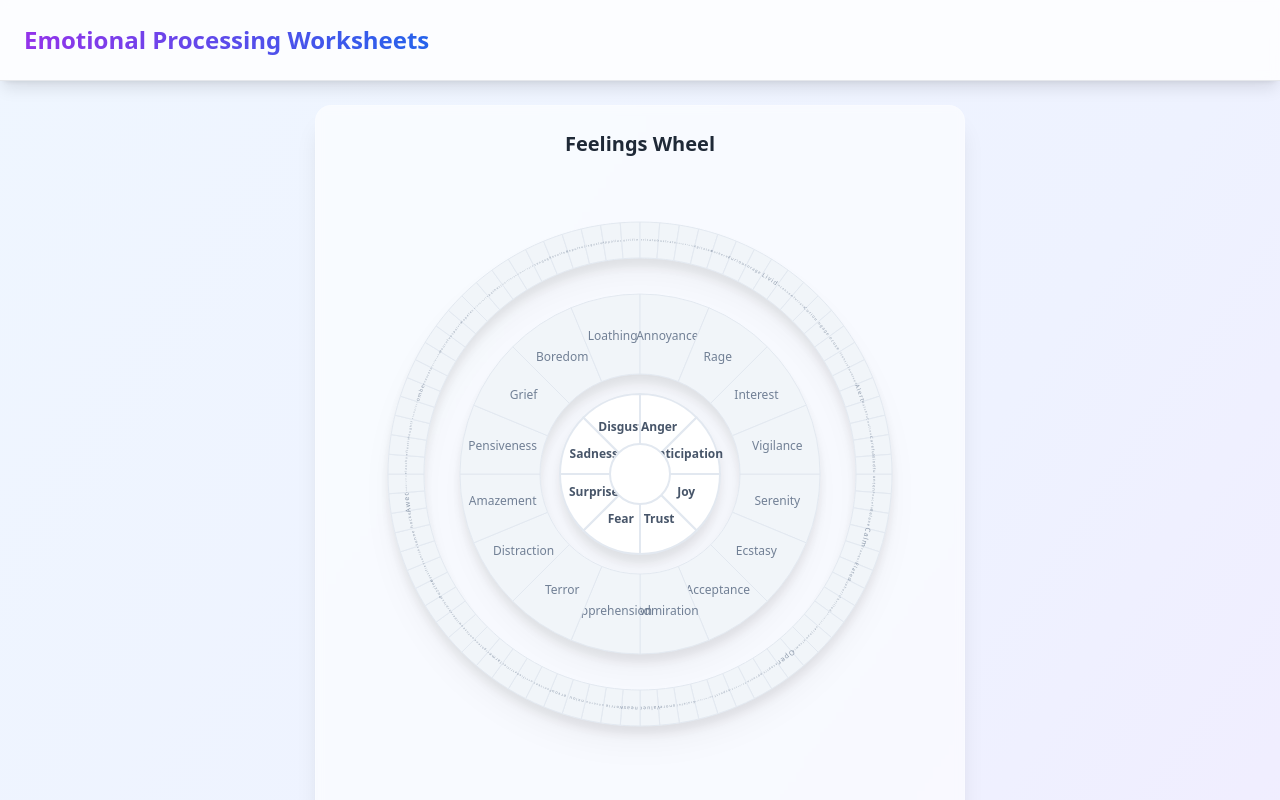
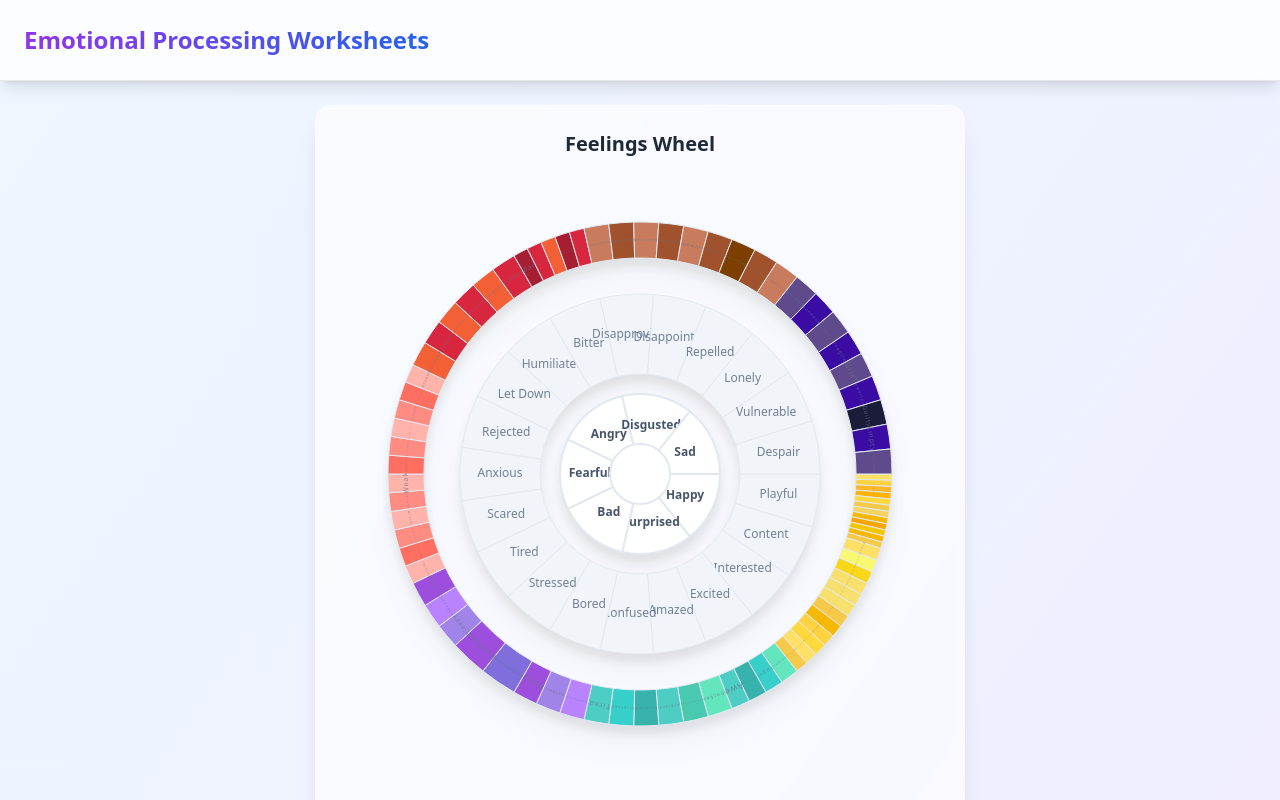
Before and after one commit to nehtan00/Process, a React (Vite) app: page / in a window 1280 px wide. Shown: the top 800 px of the page. Built offline with nearby package versions, Linux system fonts and the light colour scheme.

Commit message:
feat: assign professional color palette to all wheel segments (core, middle, outer) and update rendering logic for visual accuracy

```diff
--- a/src/components/FeelingsWheel.jsx
+++ b/src/components/FeelingsWheel.jsx
@@ -1,119 +1,258 @@
 import React, { useMemo, useState, useRef } from "react";
 
-// Proper Plutchik Wheel of Emotions structure
+// New data structure matching the provided wheel image
 const wheelData = [
   {
-    core: "Joy",
-    color: "#FBBF24",
+    core: "Happy",
+    color: "#FFD93B", // bright yellow
     middle: [
       {
-        label: "Serenity",
-        outer: ["Content", "Peaceful", "Relaxed", "Calm", "Tranquil"]
+        label: "Playful",
+        color: "#FFD93B",
+        outer: [
+          { label: "Aroused", color: "#FFE066" },
+          { label: "Cheeky", color: "#FFD23F" },
+          { label: "Free", color: "#FFB627" },
+          { label: "Joyful", color: "#FFB300" },
+          { label: "Curious", color: "#FFD93B" },
+          { label: "Inquisitive", color: "#F7C948" },
+          { label: "Successful", color: "#F4D35E" },
+          { label: "Confident", color: "#F7B801" },
+          { label: "Respected", color: "#F9A602" },
+          { label: "Valued", color: "#F6C700" },
+          { label: "Courageous", color: "#F7B801" },
+          { label: "Creative", color: "#F7C948" }
+        ]
       },
       {
-        label: "Ecstasy",
-        outer: ["Elated", "Euphoric", "Thrilled", "Exhilarated", "Overjoyed"]
+        label: "Content",
+        color: "#FFE066",
+        outer: [
+          { label: "Proud", color: "#FFE066" },
+          { label: "Accepted", color: "#F9F871" },
+          { label: "Powerful", color: "#F7D716" },
+          { label: "Peaceful", color: "#F7E06B" },
+          { label: "Trusting", color: "#F7E06B" },
+          { label: "Optimistic", color: "#F7E06B" }
+        ]
+      },
+      {
+        label: "Interested",
+        color: "#F7C948",
+        outer: [
+          { label: "Hopeful", color: "#F7C948" },
+          { label: "Inspired", color: "#F7B801" },
+          { label: "Loving", color: "#FFD23F" },
+          { label: "Thankful", color: "#FFD93B" },
+          { label: "Sensitive", color: "#FFE066" },
+          { label: "Intimate", color: "#F7C948" }
+        ]
       }
-    ],
+    ]
   },
   {
-    core: "Trust",
-    color: "#10B981",
+    core: "Surprised",
+    color: "#4ECDC4", // teal
     middle: [
       {
-        label: "Acceptance",
-        outer: ["Welcoming", "Open", "Receptive", "Approving", "Understanding"]
+        label: "Excited",
+        color: "#4ECDC4",
+        outer: [
+          { label: "Energetic", color: "#63E6BE" },
+          { label: "Eager", color: "#36CFC9" },
+          { label: "Astonished", color: "#38B2AC" },
+          { label: "Awe", color: "#4ECDC4" }
+        ]
       },
       {
-        label: "Admiration",
-        outer: ["Respectful", "Appreciative", "Grateful", "Honored", "Valued"]
+        label: "Amazed",
+        color: "#63E6BE",
+        outer: [
+          { label: "Shocked", color: "#63E6BE" },
+          { label: "Disillusioned", color: "#48C9B0" },
+          { label: "Perplexed", color: "#4ECDC4" }
+        ]
+      },
+      {
+        label: "Confused",
+        color: "#38B2AC",
+        outer: [
+          { label: "Startled", color: "#38B2AC" },
+          { label: "Stressed", color: "#36CFC9" },
+          { label: "Tired", color: "#4ECDC4" }
+        ]
       }
-    ],
+    ]
   },
   {
-    core: "Fear",
-    color: "#A21CAF",
+    core: "Bad",
+    color: "#9D4EDD", // purple
     middle: [
       {
-        label: "Apprehension",
-        outer: ["Uneasy", "Worried", "Concerned", "Anxious", "Nervous"]
+        label: "Bored",
+        color: "#B983FF",
+        outer: [
+          { label: "Indifferent", color: "#B983FF" },
+          { label: "Apathetic", color: "#A084E8" },
+          { label: "Busy", color: "#9D4EDD" }
+        ]
       },
       {
-        label: "Terror",
-        outer: ["Panicked", "Horrified", "Petrified", "Alarmed", "Frightened"]
+        label: "Stressed",
+        color: "#7F6EDB",
+        outer: [
+          { label: "Overwhelmed", color: "#7F6EDB" },
+          { label: "Rushed", color: "#9D4EDD" }
+        ]
+      },
+      {
+        label: "Tired",
+        color: "#A084E8",
+        outer: [
+          { label: "Sleepy", color: "#A084E8" },
+          { label: "Unfocused", color: "#B983FF" },
+          { label: "Drained", color: "#9D4EDD" }
+        ]
       }
-    ],
+    ]
   },
   {
-    core: "Surprise",
-    color: "#F59E0B",
+    core: "Fearful",
+    color: "#FF6F61", // coral
     middle: [
       {
-        label: "Distraction",
-        outer: ["Confused", "Bewildered", "Perplexed", "Puzzled", "Mystified"]
+        label: "Scared",
+        color: "#FF6F61",
+        outer: [
+          { label: "Helpless", color: "#FFB3AB" },
+          { label: "Frightened", color: "#FF6F61" },
+          { label: "Overwhelmed", color: "#FF8C82" },
+          { label: "Worried", color: "#FFB3AB" }
+        ]
       },
       {
-        label: "Amazement",
-        outer: ["Astonished", "Stunned", "Shocked", "Awed", "Wonderstruck"]
+        label: "Anxious",
+        color: "#FF8C82",
+        outer: [
+          { label: "Insecure", color: "#FF8C82" },
+          { label: "Weak", color: "#FFB3AB" },
+          { label: "Rejected", color: "#FF6F61" },
+          { label: "Threatened", color: "#FF8C82" }
+        ]
+      },
+      {
+        label: "Rejected",
+        color: "#FFB3AB",
+        outer: [
+          { label: "Insignificant", color: "#FFB3AB" },
+          { label: "Excluded", color: "#FF8C82" },
+          { label: "Persecuted", color: "#FF6F61" },
+          { label: "Nervous", color: "#FFB3AB" }
+        ]
       }
-    ],
+    ]
   },
   {
-    core: "Sadness",
-    color: "#6366F1",
+    core: "Angry",
+    color: "#D7263D", // red
     middle: [
       {
-        label: "Pensiveness",
-        outer: ["Melancholy", "Reflective", "Thoughtful", "Contemplative", "Somber"]
+        label: "Let Down",
+        color: "#F46036",
+        outer: [
+          { label: "Betrayed", color: "#F46036" },
+          { label: "Resentful", color: "#D7263D" },
+          { label: "Disrespected", color: "#F46036" }
+        ]
       },
       {
-        label: "Grief",
-        outer: ["Devastated", "Heartbroken", "Mournful", "Despairing", "Hopeless"]
+        label: "Humiliated",
+        color: "#D7263D",
+        outer: [
+          { label: "Ridiculed", color: "#D7263D" },
+          { label: "Indignant", color: "#F46036" },
+          { label: "Violated", color: "#D7263D" }
+        ]
+      },
+      {
+        label: "Bitter",
+        color: "#A71D31",
+        outer: [
+          { label: "Mad", color: "#A71D31" },
+          { label: "Aggressive", color: "#D7263D" },
+          { label: "Frustrated", color: "#F46036" },
+          { label: "Distant", color: "#A71D31" },
+          { label: "Critical", color: "#D7263D" }
+        ]
       }
-    ],
+    ]
   },
   {
-    core: "Disgust",
-    color: "#92400E",
+    core: "Disgusted",
+    color: "#A0522D", // brown
     middle: [
       {
-        label: "Boredom",
-        outer: ["Uninterested", "Apathetic", "Indifferent", "Unmotivated", "Disengaged"]
+        label: "Disapproving",
+        color: "#C97C5D",
+        outer: [
+          { label: "Disappointed", color: "#C97C5D" },
+          { label: "Appalled", color: "#A0522D" },
+          { label: "Repelled", color: "#C97C5D" }
+        ]
       },
       {
-        label: "Loathing",
-        outer: ["Revolted", "Repulsed", "Disgusted", "Appalled", "Horrified"]
+        label: "Disappointed",
+        color: "#A0522D",
+        outer: [
+          { label: "Nauseated", color: "#A0522D" },
+          { label: "Awkward", color: "#C97C5D" },
+          { label: "Embarrassed", color: "#A0522D" }
+        ]
+      },
+      {
+        label: "Repelled",
+        color: "#7C3F00",
+        outer: [
+          { label: "Horrified", color: "#7C3F00" },
+          { label: "Uncomfortable", color: "#A0522D" },
+          { label: "Judgmental", color: "#C97C5D" }
+        ]
       }
-    ],
+    ]
   },
   {
-    core: "Anger",
-    color: "#EF4444",
+    core: "Sad",
+    color: "#3A0CA3", // blue
     middle: [
       {
-        label: "Annoyance",
-        outer: ["Irritated", "Frustrated", "Exasperated", "Agitated", "Bothered"]
+        label: "Lonely",
+        color: "#5F4B8B",
+        outer: [
+          { label: "Isolated", color: "#5F4B8B" },
+          { label: "Abandoned", color: "#3A0CA3" },
+          { label: "Victimized", color: "#5F4B8B" }
+        ]
       },
       {
-        label: "Rage",
-        outer: ["Furious", "Enraged", "Livid", "Incensed", "Infuriated"]
-      }
-    ],
-  },
-  {
-    core: "Anticipation",
-    color: "#F97316",
-    middle: [
-      {
-        label: "Interest",
-        outer: ["Curious", "Engaged", "Focused", "Attentive", "Involved"]
+        label: "Vulnerable",
+        color: "#3A0CA3",
+        outer: [
+          { label: "Fragile", color: "#3A0CA3" },
+          { label: "Grief", color: "#5F4B8B" },
+          { label: "Powerless", color: "#3A0CA3" }
+        ]
       },
       {
-        label: "Vigilance",
-        outer: ["Alert", "Watchful", "Cautious", "Careful", "Mindful"]
+        label: "Despair",
+        color: "#1B1B3A",
+        outer: [
+          { label: "Guilty", color: "#1B1B3A" },
+          { label: "Empty", color: "#3A0CA3" },
+          { label: "Remorseful", color: "#5F4B8B" }
+        ]
       }
-    ],
-  },
+    ]
+  }
 ];
 
 // Helper to flatten all emotions for lookup
@@ -124,7 +263,7 @@ const allEmotions = (() => {
     core.middle.forEach((mid, j) => {
       map[mid.label.toLowerCase()] = { core: core.core, coreIdx: i, middle: mid.label, middleIdx: j };
       mid.outer.forEach((outer, k) => {
-        map[outer.toLowerCase()] = { core: core.core, coreIdx: i, middle: mid.label, middleIdx: j, outer, outerIdx: k };
+        map[outer.label.toLowerCase()] = { core: core.core, coreIdx: i, middle: mid.label, middleIdx: j, outer: outer.label, outerIdx: k };
       });
     });
   });
@@ -233,7 +372,7 @@ export default function FeelingsWheel({ selectedEmotion, onSelectEmotion }) {
         segments.push({
           path,
           emotion: middle.label,
-          color: core.color,
+          color: middle.color,
           coreIndex,
           middleIndex,
           startAngle,
@@ -287,12 +426,15 @@ export default function FeelingsWheel({ selectedEmotion, onSelectEmotion }) {
           const arcEndX = center + arcRadius * Math.cos(outerEndAngle);
           const arcEndY = center + arcRadius * Math.sin(outerEndAngle);
           const arcPath = `M ${arcStartX} ${arcStartY} A ${arcRadius} ${arcRadius} 0 ${largeArcFlag} 1 ${arcEndX} ${arcEndY}`;
+          // Use the new color property for each outer segment
+          const outerColor = typeof outer === 'object' && outer.color ? outer.color : middle.color;
+          const outerLabel = typeof outer === 'object' && outer.label ? outer.label : outer;
           segments.push({
             path,
             arcPath,
             arcId: `arc-path-${coreIndex}-${middleIndex}-${outerIndex}`,
-            emotion: outer,
-            color: core.color,
+            emotion: outerLabel,
+            color: outerColor,
             coreIndex,
             middleIndex,
             outerIndex,
@@ -375,7 +517,7 @@ export default function FeelingsWheel({ selectedEmotion, onSelectEmotion }) {
                 style={{ opacity: segment.isVisible ? 1 : 0.3 }}>
                 <path
                   d={segment.path}
-                  fill={isSelected(segment.emotion) ? segment.color : (segment.isExpanded ? '#f8fafc' : '#f1f5f9')}
+                  fill={segment.color}
                   stroke="#e2e8f0"
                   strokeWidth={isHovered ? 3 : 1}
                   className="cursor-pointer"
```
